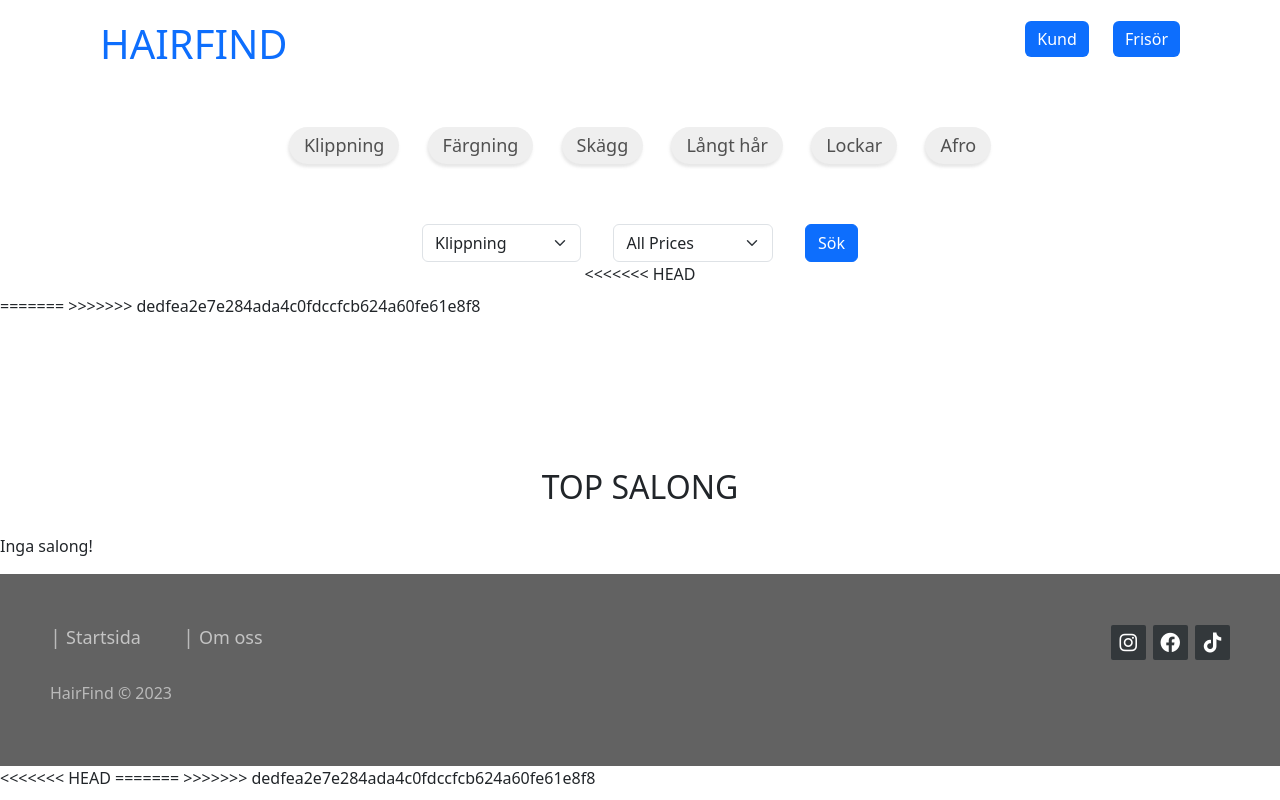
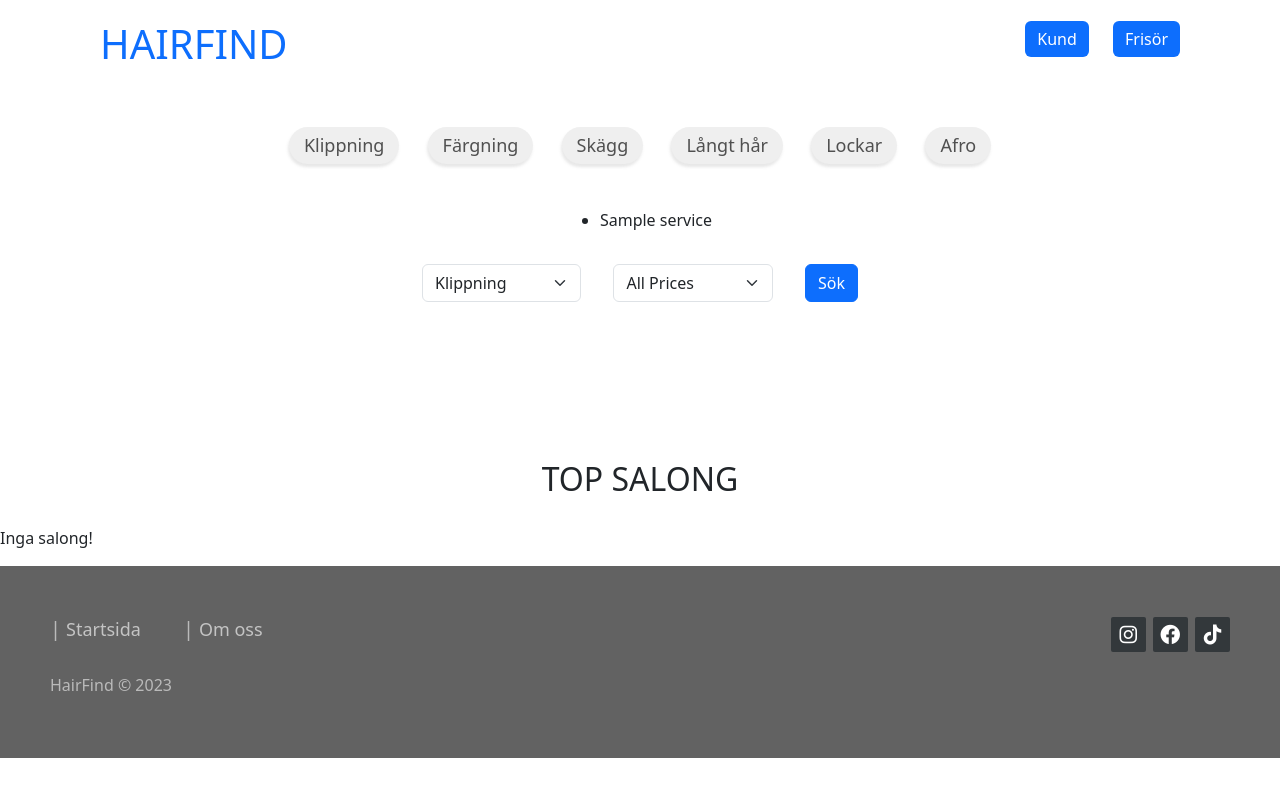
Before and after one commit to danielmoradi1/HairFind, a Flask app: page /tag_buttons/1 in a window 1280 px wide. Run offline with Flask 3, Linux system fonts and the light colour scheme; a database or web service that is not in the repository returns one stand-in record (values such as "Sample title"); some libraries are stand-ins or nearby versions.

Commit message:
show tags result

```diff
--- a/templates/home.html
+++ b/templates/home.html
@@ -41,7 +41,15 @@
                 </ul>
             </form>
         </div>
-
+            <div>
+                {% if services %}
+                    <ul>
+                    {% for service in services %}
+                    <li>{{ service }}</li>
+                    {% endfor %}
+                    </ul>
+                {% endif %}
+            </div>
             <div class="select_filter">
                 <!--Filter-->
                 <form class="filter_form" action="{{ url_for('search')}}" method="GET">
@@ -66,15 +74,12 @@
                     <button class="btn btn-primary" type="submit" name="submit">Sök</button>
                 </form>
             </div>
-<<<<<<< HEAD
-
     </nav>
 
-=======
-        </nav>
 
 
->>>>>>> dedfea2e7e284ada4c0fdccfcb624a60fe61e8f8
+
+
 
         <!--
                 Hare starts the card component -->
@@ -133,7 +138,6 @@
             <p>HairFind &copy; 2023</p>
         </footer>
 
-<<<<<<< HEAD
 
 
     <script src="https://cdn.jsdelivr.net/npm/bootstrap@5.3.0-alpha2/dist/js/bootstrap.bundle.min.js"
@@ -143,11 +147,11 @@
 
     <script src="/js/index.js"></script>
 </body>
-=======
+
         <script src="https://cdn.jsdelivr.net/npm/bootstrap@5.3.0-alpha2/dist/js/bootstrap.bundle.min.js"
             integrity="sha384-qKXV1j0HvMUeCBQ+QVp7JcfGl760yU08IQ+GpUo5hlbpg51QRiuqHAJz8+BrxE/N"
             crossorigin="anonymous"></script>
     </body>
->>>>>>> dedfea2e7e284ada4c0fdccfcb624a60fe61e8f8
+
 
 </html>
```
